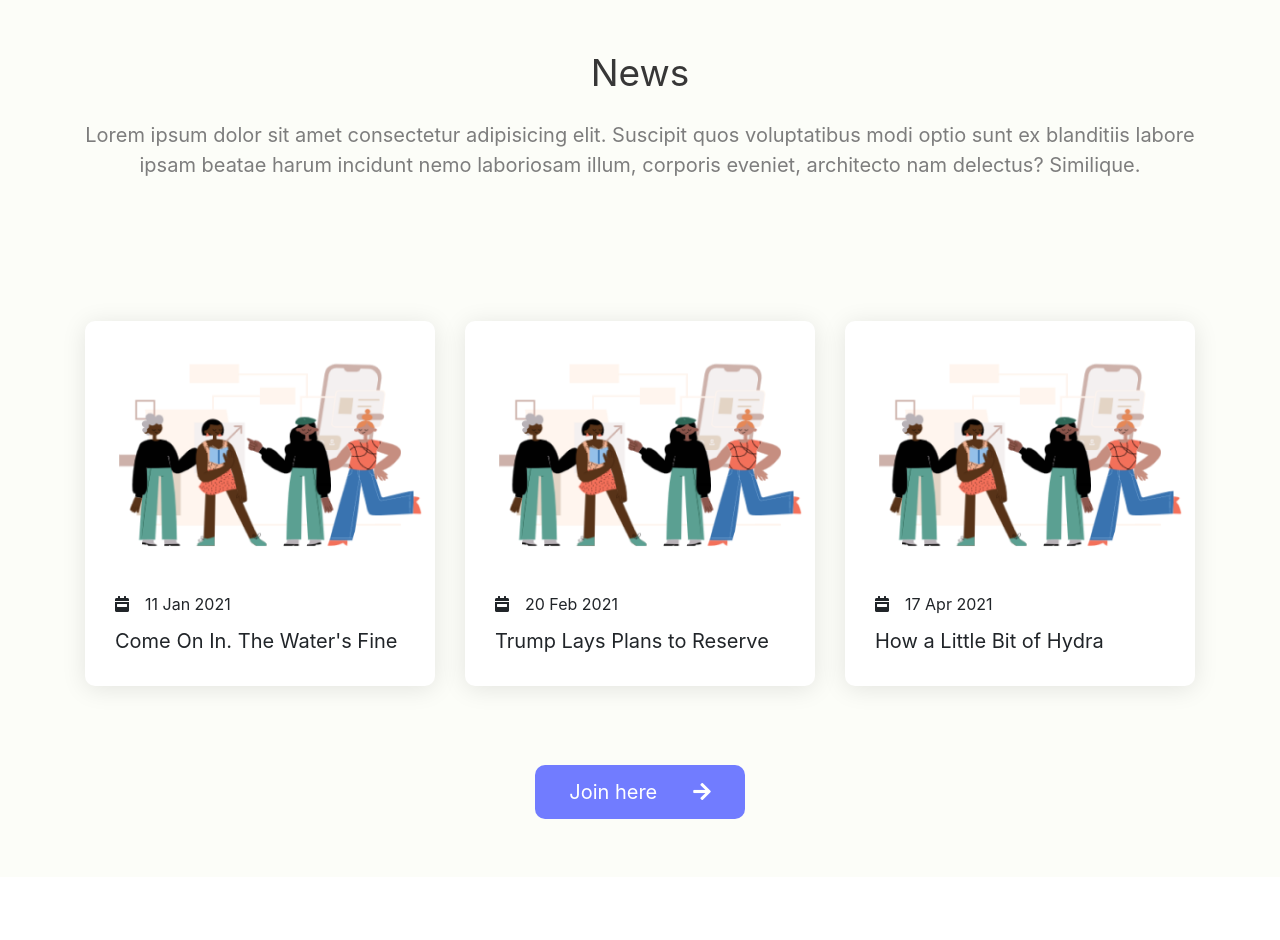
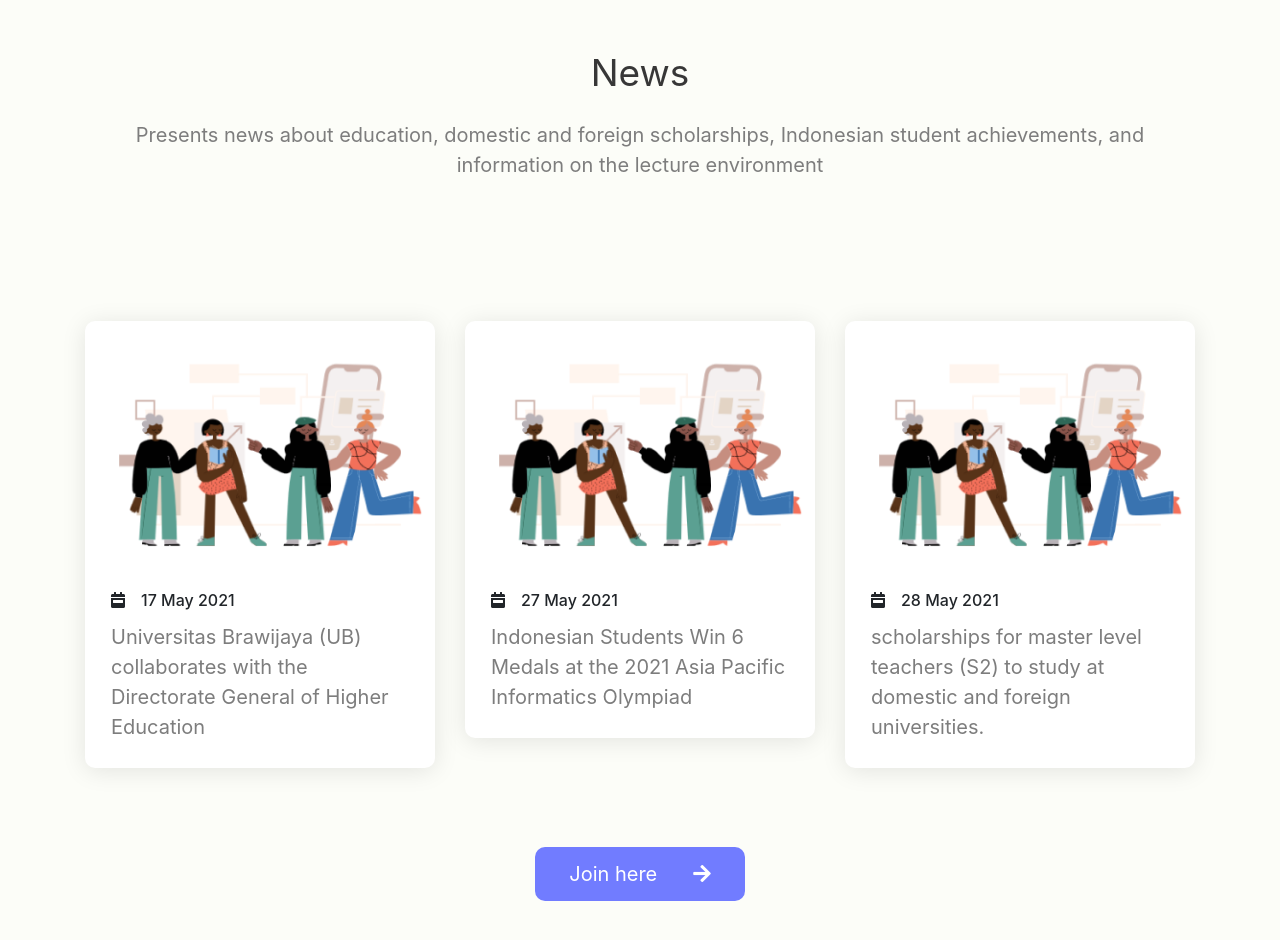
Before and after one commit to Website-Company-Mentoring/website, a plain HTML site: page index.html in a window 1280 px wide. Shown: the part 2440-3380 px from the top of the page. Drawn offline with nearby package versions, Linux system fonts and the light colour scheme.

Commit message:
description for news

```diff
--- a/css/style.css
+++ b/css/style.css
@@ -224,7 +224,7 @@
     color: #7D7D7D;
     font-size: 16px;
     margin-top: 13px;
-    max-width: 185px;
+    max-width: 242px;
 }
 
 .content .box a {
@@ -302,7 +302,12 @@
 
 .kids p {
     padding-top: 10px;
+    color: #7d7d7d;
     font-size: 20px;
+}
+
+.kids span {
+    font-weight: 500;
 }
 
 .kids .card {
@@ -310,6 +315,13 @@
     border: none;
     box-shadow: 0 3px 25px rgba(0, 0, 0, 0.1);
     border-radius: 10px;
+}
+
+.kids .card-body {
+    -ms-flex: 1 1 auto;
+    flex: 1 1 auto;
+    min-height: 1px;
+    padding: 1rem;
 }
 
 .kids .btnn {
@@ -706,12 +718,12 @@ small {
     }
 
     .kids p {
-        font-size: 16px;
+        font-size: 14px;
     }
 
     .kids .card img {
-        width: 120px;
-        height: 100px;
+        width: 100px;
+        height: 80px;
     }
 
     .kids .btnn {
--- a/index.html
+++ b/index.html
@@ -169,9 +169,9 @@
         <div class="container">
             <div class="heading text-center">
                 <h3>News</h3>
-                <p>Lorem ipsum dolor sit amet consectetur adipisicing elit. Suscipit quos voluptatibus modi optio sunt
-                    ex blanditiis labore ipsam beatae harum incidunt nemo laboriosam illum, corporis eveniet, architecto
-                    nam delectus? Similique.</p>
+                <p>Presents news about education, domestic and foreign scholarships, Indonesian student achievements,
+                    and information on the lecture environment
+                </p>
             </div>
         </div>
     </section>
@@ -186,8 +186,9 @@
                     <div class="card">
                         <img src="assets/img/card.png" class="card-img-top" alt="...">
                         <div class="card-body">
-                            <span><i class="fas fa-calendar-week mr-3"></i>11 Jan 2021</span>
-                            <p class="card-text">Come On In. The Water's Fine</p>
+                            <span><i class="fas fa-calendar-week mr-3"></i>17 May 2021</span>
+                            <p class="card-text">Universitas Brawijaya (UB) collaborates with the Directorate General of
+                                Higher Education</p>
                         </div>
                     </div>
                 </div>
@@ -195,8 +196,9 @@
                     <div class="card">
                         <img src="assets/img/card.png" class="card-img-top" alt="...">
                         <div class="card-body">
-                            <span><i class="fas fa-calendar-week mr-3"></i>20 Feb 2021</span>
-                            <p class="card-text">Trump Lays Plans to Reserve</p>
+                            <span><i class="fas fa-calendar-week mr-3"></i>27 May 2021</span>
+                            <p class="card-text">Indonesian Students Win 6 Medals at the 2021 Asia Pacific Informatics
+                                Olympiad</p>
                         </div>
                     </div>
                 </div>
@@ -204,8 +206,9 @@
                     <div class="card">
                         <img src="assets/img/card.png" class="card-img-top" alt="...">
                         <div class="card-body">
-                            <span><i class="fas fa-calendar-week mr-3"></i>17 Apr 2021</span>
-                            <p class="card-text">How a Little Bit of Hydra</p>
+                            <span><i class="fas fa-calendar-week mr-3"></i>28 May 2021</span>
+                            <p class="card-text">scholarships for master level teachers (S2) to study at domestic and
+                                foreign universities.</p>
                         </div>
                     </div>
                 </div>
```
